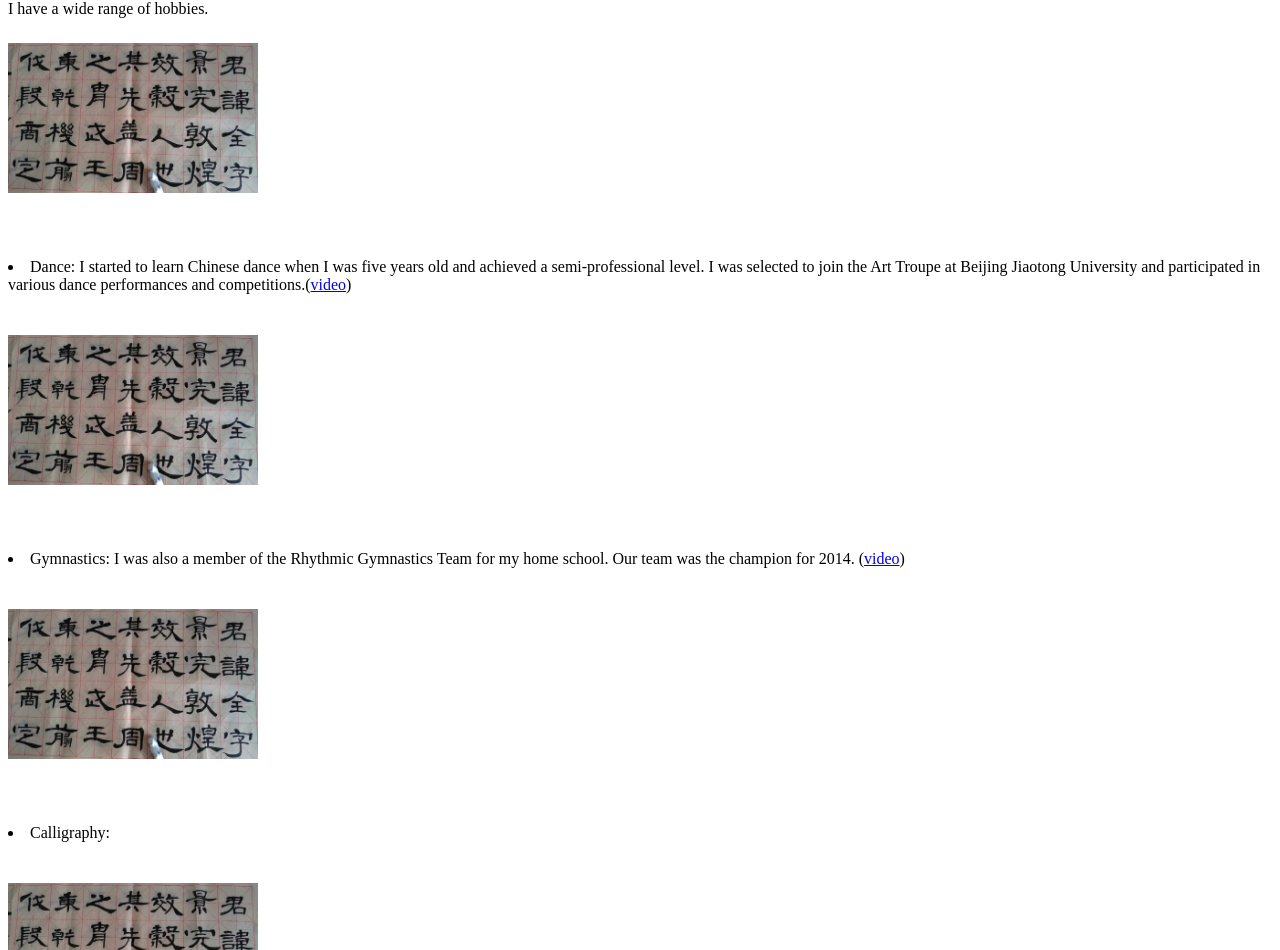
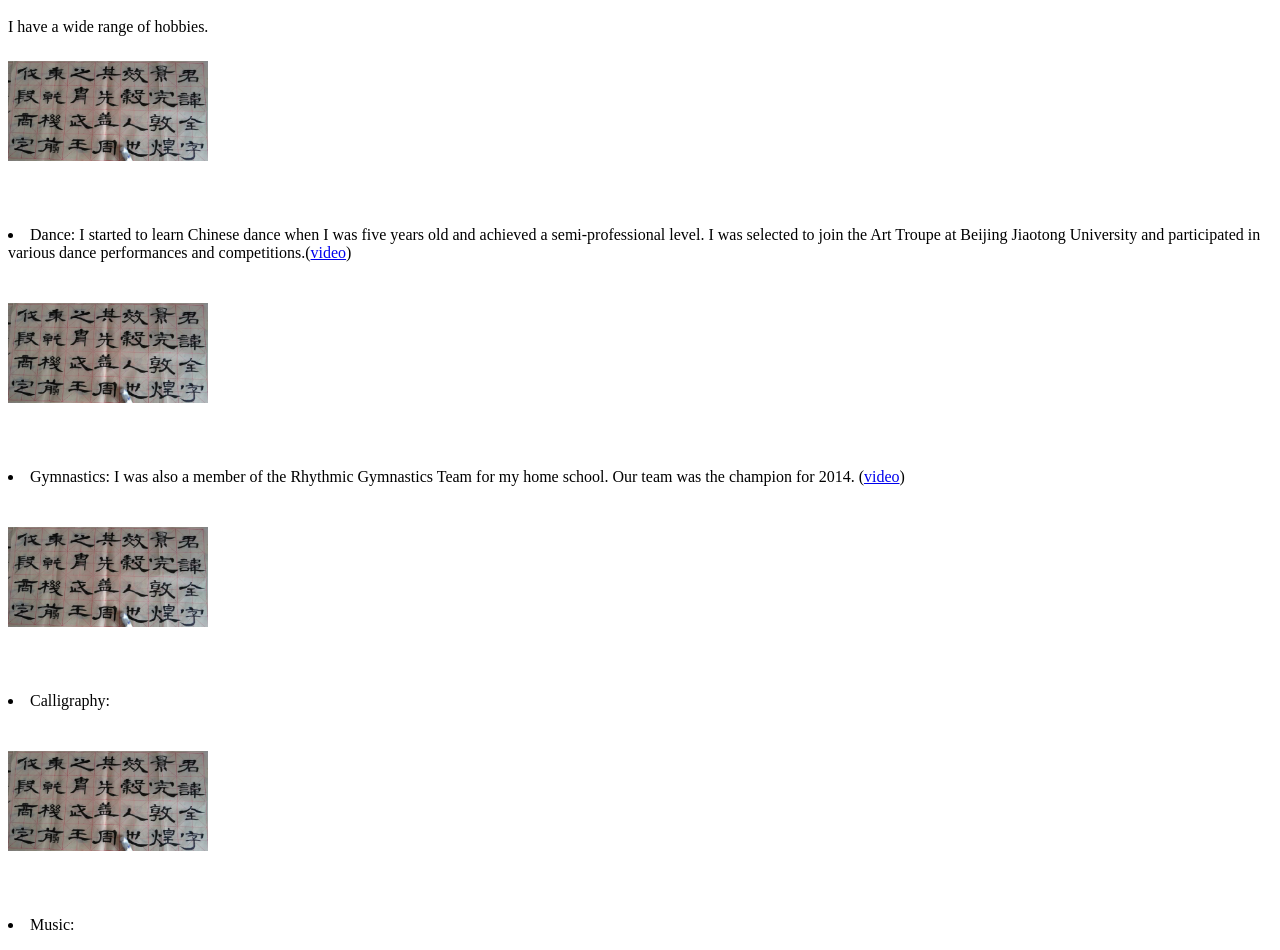
Before and after one commit to YangjiaoChen/YangjiaoChen.github.io, a Jekyll site: the page built from personal.html, in a window 1280 px wide. Shown: the part 108-1058 px from the top of the page. Built offline with Jekyll 4.4.1, drawn with Linux system fonts in a browser that asks for light colours; grey boxes are pictures that could not be loaded.

Commit message:
Update personal.html

```diff
--- a/personal.html
+++ b/personal.html
@@ -18,12 +18,12 @@ title: "Yangjiao Chen: personal"
     background-color: #eeffee;
   }
 </style>
-
+<br />
 I have a wide range of hobbies.
   <div class="row">
   <div class="col-6 col-md-4">
-    <img src="imgs/calligraphy.jpg"  width="250"
-         height="150" style="margin-top: 25px; margin-bottom: 15px" >
+    <img src="imgs/calligraphy.jpg"  width="200"
+         height="100" style="margin-top: 25px; margin-bottom: 15px" >
   </div>
   <div class="col-md-auto">
     <p>
@@ -37,8 +37,8 @@ I have a wide range of hobbies.
 
   <div class="row">
   <div class="col-6 col-md-4">
-    <img src="imgs/calligraphy.jpg"  width="250"
-         height="150" style="margin-top: 25px; margin-bottom: 15px" >
+    <img src="imgs/calligraphy.jpg"  width="200"
+         height="100" style="margin-top: 25px; margin-bottom: 15px" >
   </div>
   <div class="col-md-auto">
     <p>
@@ -52,8 +52,8 @@ I have a wide range of hobbies.
 
   <div class="row">
   <div class="col-6 col-md-4">
-    <img src="imgs/calligraphy.jpg"  width="250"
-         height="150" style="margin-top: 25px; margin-bottom: 15px" >
+    <img src="imgs/calligraphy.jpg"  width="200"
+         height="100" style="margin-top: 25px; margin-bottom: 15px" >
   </div>
   <div class="col-md-auto">
     <p>
@@ -65,8 +65,8 @@ I have a wide range of hobbies.
 
   <div class="row">
   <div class="col-6 col-md-4">
-    <img src="imgs/calligraphy.jpg"  width="250"
-         height="150" style="margin-top: 25px; margin-bottom: 15px" >
+    <img src="imgs/calligraphy.jpg"  width="200"
+         height="100" style="margin-top: 25px; margin-bottom: 15px" >
   </div>
   <div class="col-md-auto">
     <p>
```
